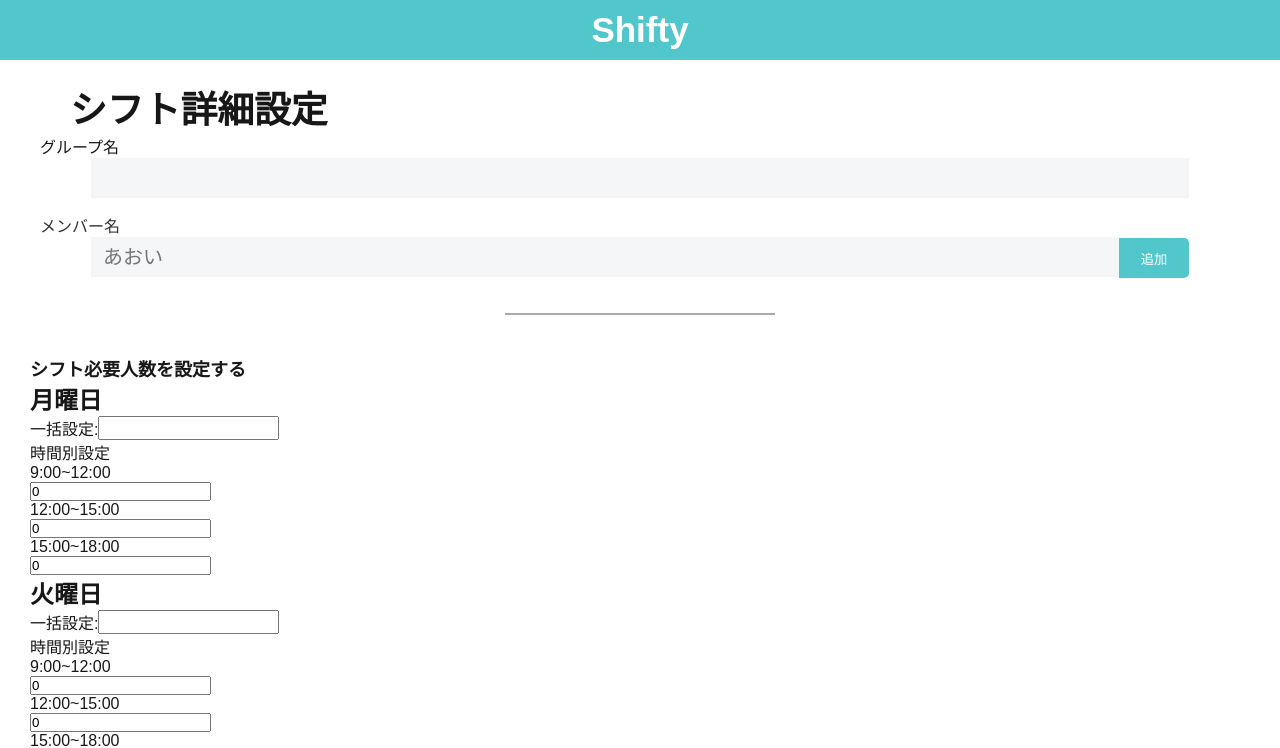
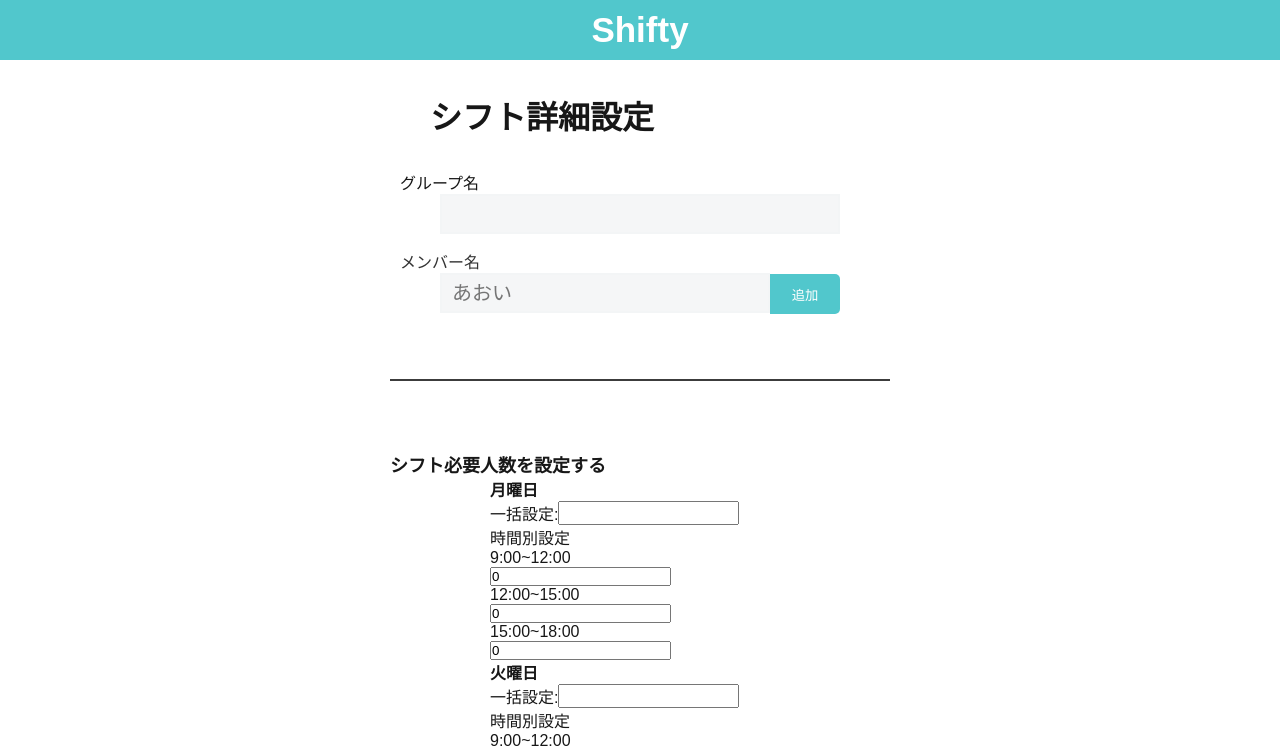
Before and after one commit to yuuri-dev/Shityj-app0507, a Next.js app: page /groupName/setting in a window 1280 px wide. Shown: the top 748 px of the page. Built offline with nearby package versions, Linux system fonts and the light colour scheme.

Commit message:
リスポンシブ対応を追加

```diff
--- a/src/components/AddMember/AddMember.module.css
+++ b/src/components/AddMember/AddMember.module.css
@@ -16,7 +16,7 @@
 }
 
 .input_w70 {
-  width: calc(90% - 70px);
+  width: calc(80% - 70px);
 }
 
 .addButton {
--- a/src/components/PageTitle/PageTitle.module.css
+++ b/src/components/PageTitle/PageTitle.module.css
@@ -1,14 +1,5 @@
 .title {
-  font-size: 1.5rem;
+  font-size: 2rem;
   font-weight: bold;
-  margin: 1.5rem 40px;
+  margin: 2rem 40px;
 }
-
-@media (min-width: 767px) {
-  .title{
-    font-size: 2.3rem;
-    text-align: center;
-    display: inline;
-    padding: 30px 0 50px 0;
-  }
-}
--- a/src/components/RequiredNumberSetting/RequiredNumberSetting.module.css
+++ b/src/components/RequiredNumberSetting/RequiredNumberSetting.module.css
@@ -0,0 +1,5 @@
+.contents {
+    width: 60%;
+    max-width: 500px;
+    margin: 0 auto;
+  }
--- a/src/components/RequiredNumberSetting/index.jsx
+++ b/src/components/RequiredNumberSetting/index.jsx
@@ -5,6 +5,7 @@
 import React, {useContext } from 'react';
 import { GroupContext } from 'src/contexts/GroupContext';
 import ShiftInputEachDay from '../ShiftInputEachDay';
+import styles from "./RequiredNumberSetting.module.css"
 
 const Index = () => {
   const days = ['月', '火', '水', '木', '金', '土', '日'];
@@ -15,7 +16,7 @@ const Index = () => {
 
 
   return (
-    <div>
+    <div className={styles.contents}>
       {days.map((day,dayIndex) => {
         return (
           <ShiftInputEachDay
--- a/src/components/ShiftInputEachDay/ShiftInputEachDay.module.css
+++ b/src/components/ShiftInputEachDay/ShiftInputEachDay.module.css
@@ -1,8 +1,7 @@
 .contents{
-
 }
 .dayTitle{
-
+    font-size: 16px;
 }
 .innerSetting{
     display: flex;
--- a/src/pages/groupName/setting.module.css
+++ b/src/pages/groupName/setting.module.css
@@ -1,5 +1,5 @@
 .contents {
-  margin: 20px 30px;
+
 }
 .p {
 
@@ -11,10 +11,10 @@
 }
 
 .border{
-  border: 1px #aaa solid;
-  width: 270px;
-  margin: 0 auto;
-  margin-bottom: 40px;
+  border: 1px #3c3c3c solid;
+  width: 100%;
+  margin: 30px auto;
+  margin-bottom: 70px;
 }
 
 .h2{
@@ -38,10 +38,18 @@
 }
 .groupNameInput {
   height: 40px;
-  width: 90%;
+  width: 80%;
   background-color: rgba(243, 244, 246, 0.8);
   border-color: rgba(243, 244, 246, 0.656);
   border-style: solid;
   font-size: 20px;
   padding-left: 10px;
 }
+
+@media (min-width: 767px) {
+  .contents{
+    width: 500px;
+    margin: 0 auto;
+  }
+
+}
--- a/src/pages/new.jsx
+++ b/src/pages/new.jsx
@@ -75,7 +75,7 @@ function New() {
             <p className={styles.p}>グループ名</p>
             <input
               type="text"
-              className={`${styles.input} ${styles.input_w90}`}
+              className={`${styles.input} ${styles.input_w80}`}
               placeholder="七輪房"
               value={groupName}
               onChange={(e) => setGroupName(e.target.value)}
--- a/src/pages/new.module.css
+++ b/src/pages/new.module.css
@@ -26,8 +26,8 @@
   font-size: 20px;
   padding-left: 10px;
 }
-.input_w90 {
-  width: 90%;
+.input_w80 {
+  width: 80%;
 }
 
 .createButton {
```
